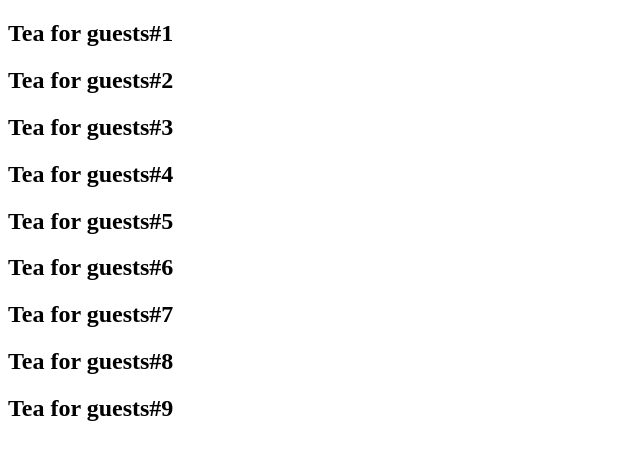
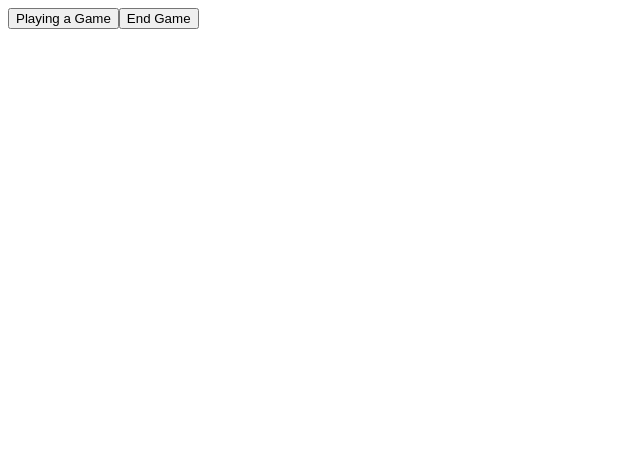
Before and after one commit to sarthak-negi22/100daysReact, a React (Create React App) app: page / in a window 1280 px wide. Shown: the top 460 px of the page, without its empty margins (0-640 px from the left). Built offline with nearby package versions, Linux system fonts and the light colour scheme.

Commit message:
Responding to events half completed

```diff
--- a/src/App.js
+++ b/src/App.js
@@ -85,12 +85,22 @@
 // }
 
 
-import PureComponent from "./PureComponent";
+// import PureComponent from "./PureComponent";
+
+// export default function App() {
+//     return (
+//         <div>
+//             <PureComponent/>
+//         </div>
+//     );
+// }
+
+
+
+import EventHandler from "./EventHandler";
 
 export default function App() {
     return (
-        <div>
-            <PureComponent/>
-        </div>
+        <EventHandler/>
     );
 }
--- /dev/null
+++ b/src/EventHandler.js
@@ -0,0 +1,108 @@
+function PassingEventHandlersAsPropsButton({ onClick, children }) {
+    return (
+        <>
+            <button
+                onClick = { onClick }
+            >
+                { children }
+            </button>
+        </>
+    );
+}
+
+function PlayGameButton({ gameName }) {
+    function handleGame() {
+        alert (`Playing ${ gameName }`);
+    }
+
+    return (
+        <PassingEventHandlersAsPropsButton
+            onClick = { handleGame }
+        >
+            Playing a Game
+        </PassingEventHandlersAsPropsButton>
+    );
+}
+
+function EndGameButton(  ) {
+    return (
+        <PassingEventHandlersAsPropsButton
+            onClick = { () =>
+                alert('Game is Over!')
+            }
+        >
+            End Game
+        </PassingEventHandlersAsPropsButton>
+    );
+}
+
+function PropsEventHandler({ message, children }) {
+    return (
+        <>
+            <button
+                onClick = { () => {
+                    alert(message)
+                }}
+            >
+                {children}
+            </button>
+        </>
+    );
+}
+
+function Button() {
+
+    function handleClick() {
+        alert('You clicked me!');
+    }
+
+    return (
+        <>
+            <button
+                onClick = { handleClick }
+            >
+                Click Me!
+            </button>
+
+            <button
+                onClick = { () => {
+                    alert('You also clicked me')
+                }}
+            >
+                Click Me-2
+            </button>
+        </>
+    );
+}
+
+export default function EventHandler() {
+    return (
+        <div>
+            {/* <Button
+
+            /> */}
+
+            {/* <PropsEventHandler
+                message = "Playing Genshin Impact"
+            >
+                Genshin Impact
+
+            </PropsEventHandler>
+
+            <PropsEventHandler
+                message = "Playing Honkai Impact"
+            >
+                Honkai Impact
+
+            </PropsEventHandler> */}
+
+           <PlayGameButton
+                gameName= "Genshin Impact"
+           />
+
+           <EndGameButton
+           />
+
+        </div>
+    );
+}
```
